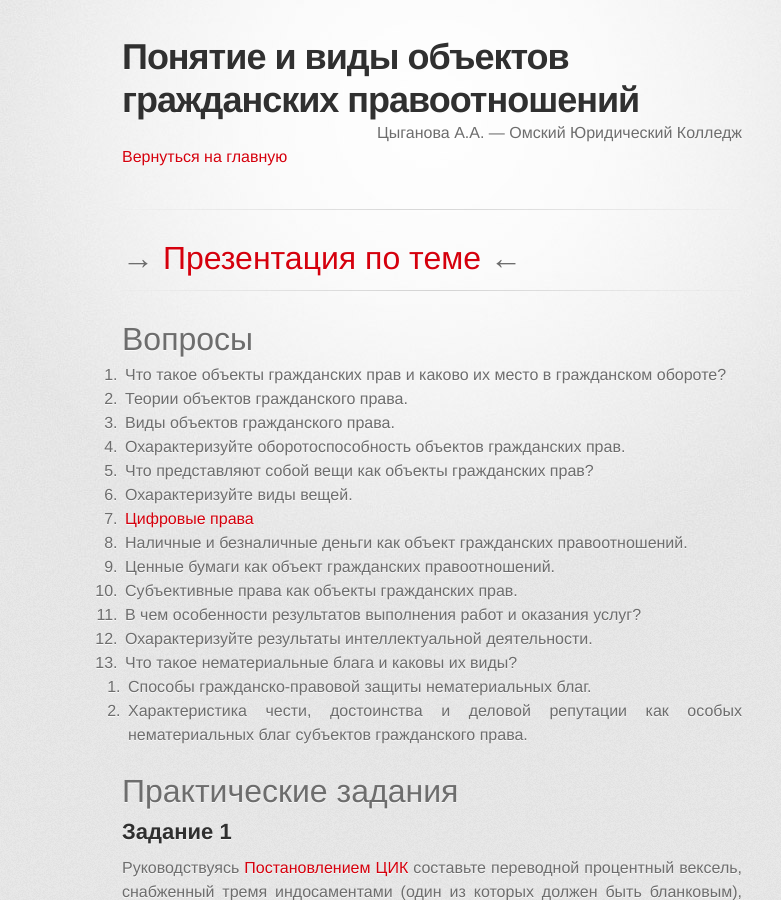
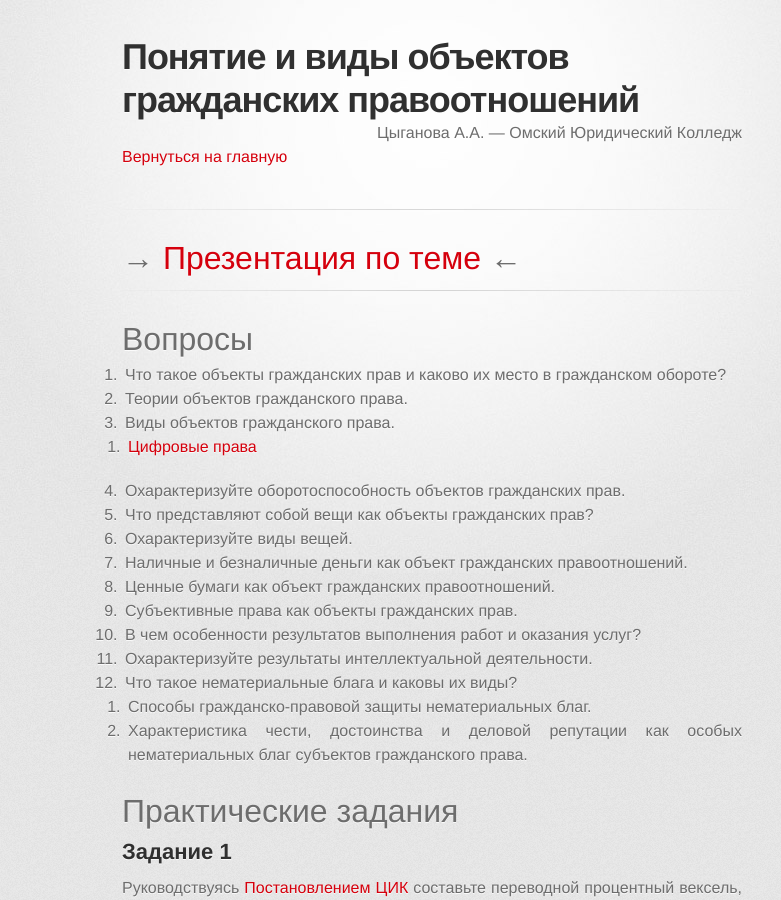
Before and after one commit to a-nova/a-nova.github.io, a Jekyll site: the page built from _lessons/06.md, in a window 1280 px wide and 900 px high. Shown: the whole window, without its empty margins (208-989 px from the left). Built offline with Jekyll 4.4.1, drawn with Linux system fonts in a browser that asks for light colours; some web fonts are replaced; some of the changed lines change nothing that is shown.

Commit message:
move digital rights

```diff
--- a/_lessons/06.md
+++ b/_lessons/06.md
@@ -23,16 +23,16 @@
 1. Что такое объекты гражданских прав и каково их место в гражданском обороте?
 2. Теории объектов гражданского права.
 3. Виды объектов гражданского права.
+   - [Цифровые права](./Poyasnitelnaya_Zapiska_Po_Gk.docx)
 4. Охарактеризуйте оборотоспособность объектов гражданских прав.
 5. Что представляют собой вещи как объекты гражданских прав?
 6. Охарактеризуйте виды вещей.
-7. [Цифровые права](./Poyasnitelnaya_Zapiska_Po_Gk.docx)
-8. Наличные и безналичные деньги как объект гражданских правоотношений.
-9. Ценные бумаги как объект гражданских правоотношений.
-10. Субъективные права как объекты гражданских прав.
-11. В чем особенности результатов выполнения работ и оказания услуг?
-12. Охарактеризуйте результаты интеллектуальной деятельности.
-13. Что такое нематериальные блага и каковы их виды?
+7. Наличные и безналичные деньги как объект гражданских правоотношений.
+8. Ценные бумаги как объект гражданских правоотношений.
+9. Субъективные права как объекты гражданских прав.
+10. В чем особенности результатов выполнения работ и оказания услуг?
+11. Охарактеризуйте результаты интеллектуальной деятельности.
+12. Что такое нематериальные блага и каковы их виды?
     - Способы гражданско-правовой защиты нематериальных благ.
     - Характеристика чести, достоинства и деловой репутации как особых
       нематериальных благ субъектов гражданского права.
```
